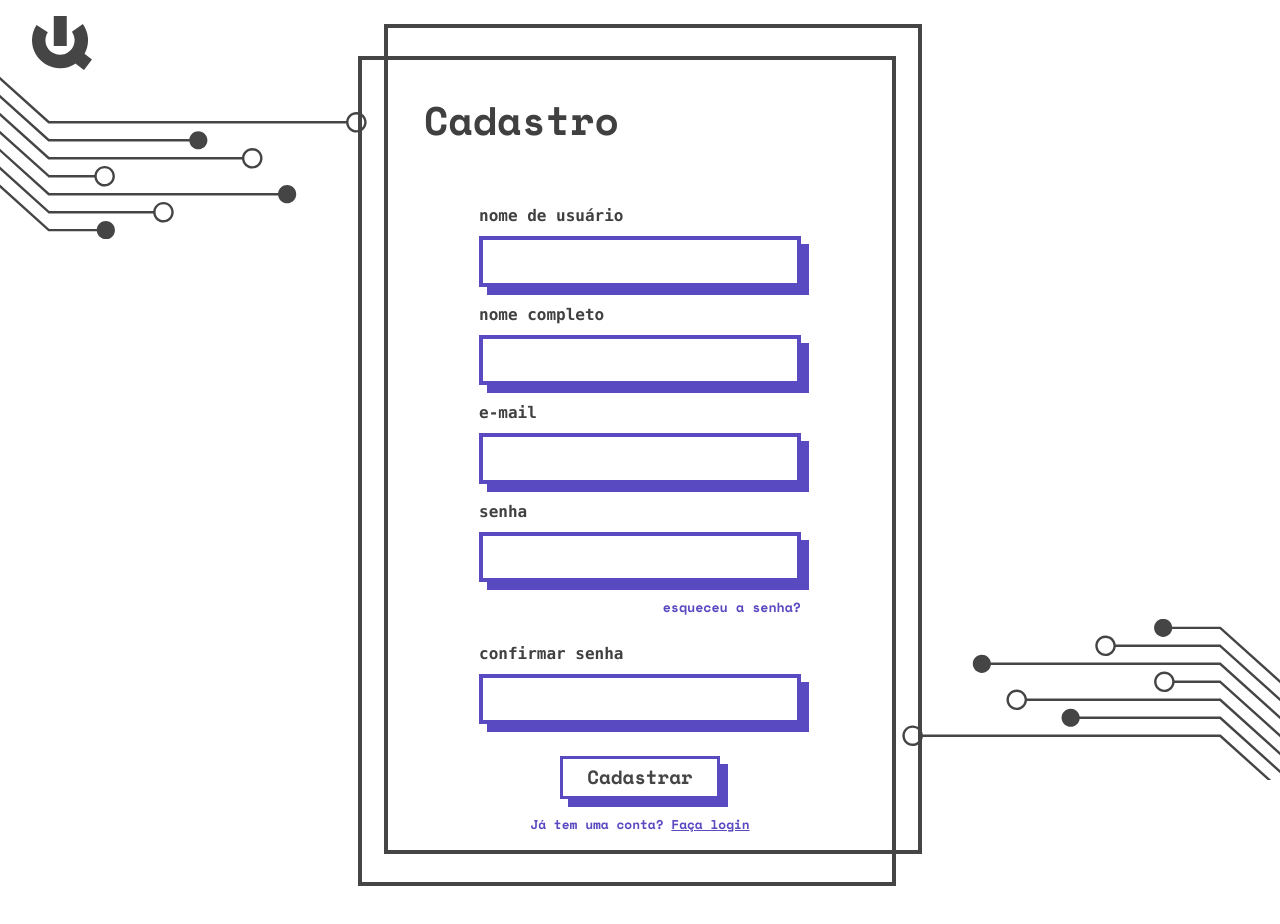
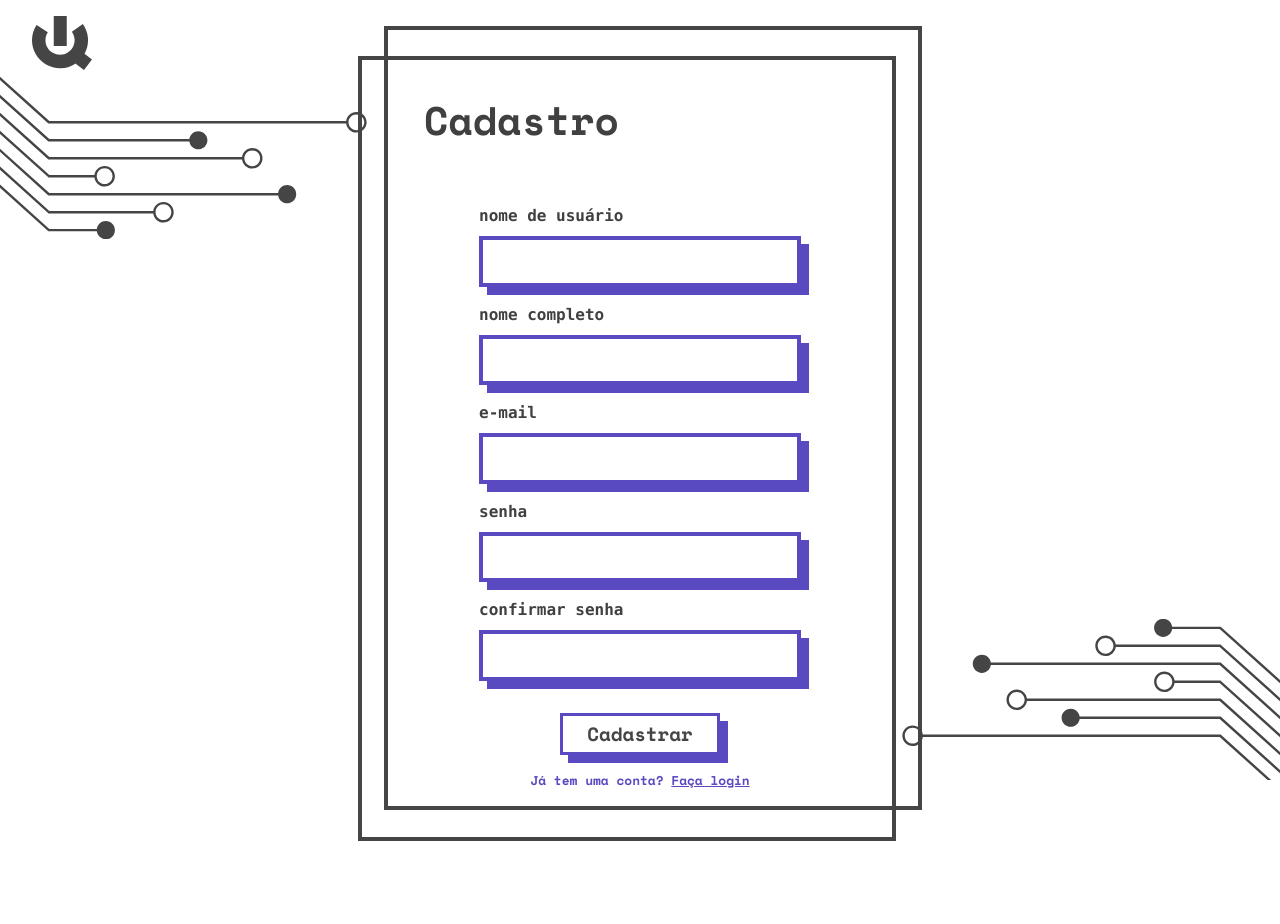
Before and after one commit to QuestIO42/App-frontend, a React (Vite) app: page /register in a window 1280 px wide. After the commit the page ends 882 px from the top, so only its background shows below. Built offline with nearby package versions, Linux system fonts and the light colour scheme.

Commit message:
removed: register forget password option

```diff
--- a/src/components/register/RegisterForm.tsx
+++ b/src/components/register/RegisterForm.tsx
@@ -8,7 +8,7 @@ import AlreadyHasAAccount from './AlreadyHasAAcconunt'
 import { useForm } from 'react-hook-form'
 import { zodResolver } from '@hookform/resolvers/zod'
 import ErrorMessage from '../form/ErrorMessage'
-import {registerUser} from '@/services/api/auth'
+import { registerUser } from '@/services/api/auth'
 import { useNavigate } from 'react-router-dom'
 
 const RegisterFormSchema = z.object({
@@ -61,7 +61,7 @@ export default function RegisterForm() {
     confirmPassword: confirm_password,
   }: RegisterFormValues) {
     try {
-      await registerUser({username, full_name, email, password, confirm_password })
+      await registerUser({ username, full_name, email, password, confirm_password })
       navigate('/')
     } catch (error: any) {
       if (error.response && error.response.data) {
@@ -126,7 +126,6 @@ export default function RegisterForm() {
             label="senha"
           />
           {errors.password && <ErrorMessage error={errors.password.message} />}
-          <ForgotPassword />
           <FormInput
             registerProps={register('confirmPassword')}
             type="password"
```
